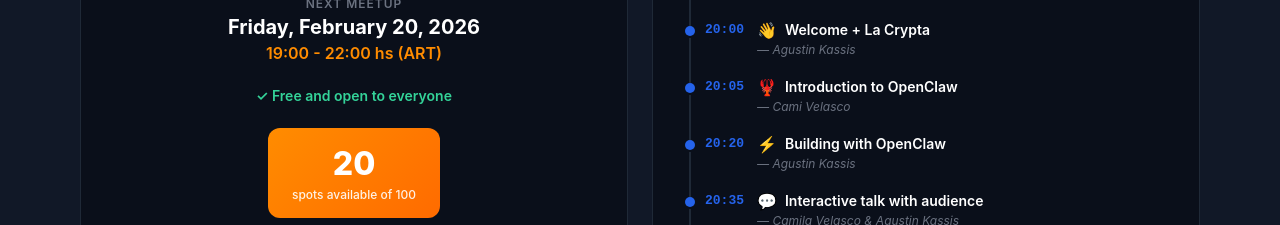
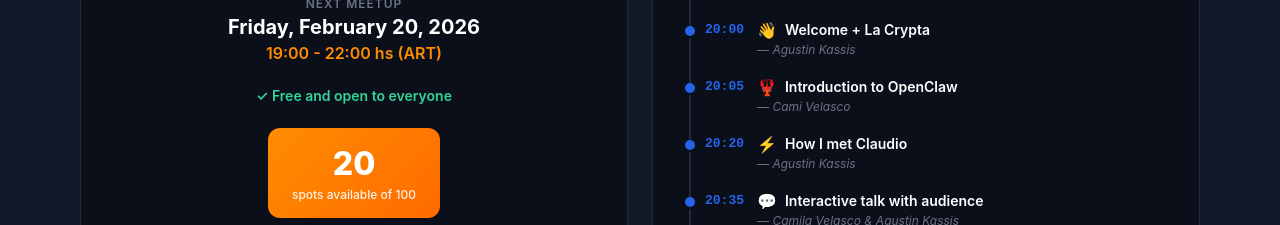
Before and after one commit to lacrypta/openclaw-meetups, a React (Vite) app: page / in a window 1280 px wide. Shown: the part 2240-2465 px from the top of the page. Built offline with nearby package versions, Linux system fonts and the light colour scheme.

Commit message:
feat: actualizar títulos de presentaciones
- Charla Agustin 15min: '¿Cómo conocí a Claudio?'
- Agregar notas de presentaciones (intro 5min, charla 15min)

```diff
--- a/src/components/ScheduleSection.tsx
+++ b/src/components/ScheduleSection.tsx
@@ -39,7 +39,7 @@
     },
     {
       time: "20:20",
-      label: lang === "es" ? "Experiencia construyendo con OpenClaw" : "Building with OpenClaw",
+      label: lang === "es" ? "¿Cómo conocí a Claudio?" : "How I met Claudio",
       speaker: "Agustin Kassis",
       icon: "⚡"
     },
```
Also changed, not shown: 2 other files (tests, documents, lock files or other folders).
